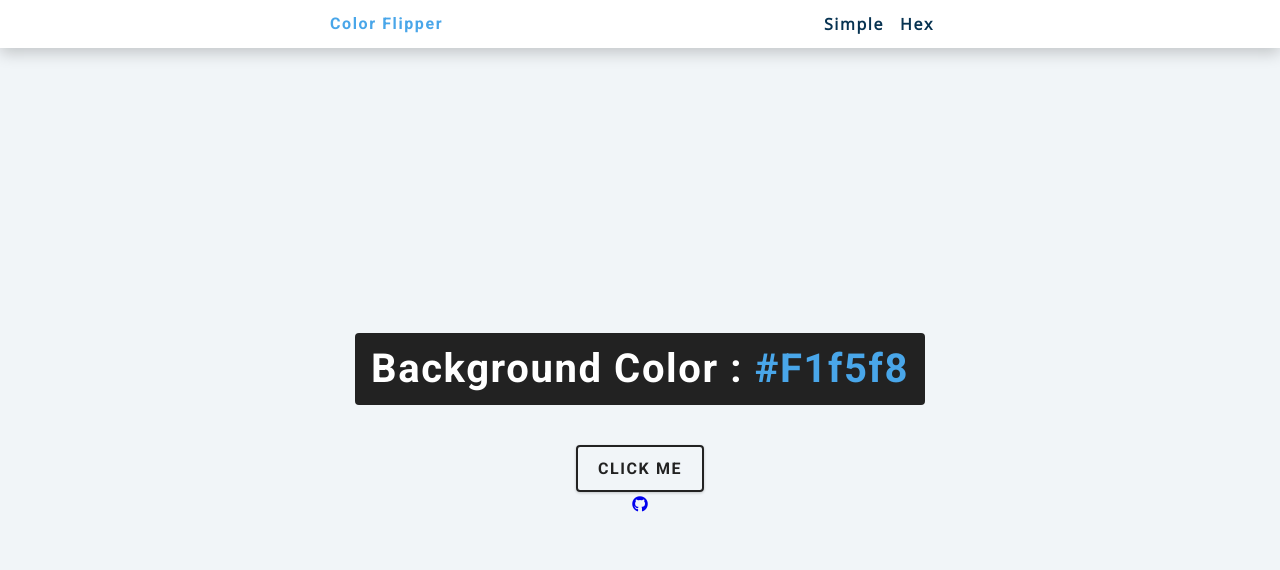
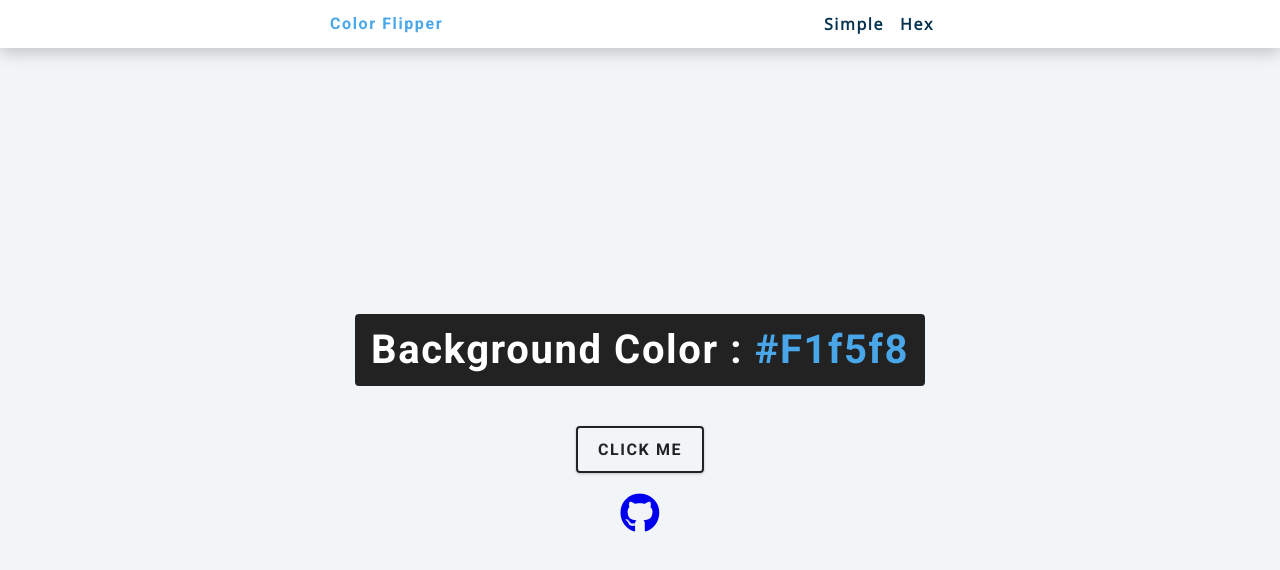
Before and after one commit to Ronaldvan/Color-Flipper, a plain HTML site: page index.html in a window 1280 px wide. Drawn offline with nearby package versions, Linux system fonts and the light colour scheme.

Commit message:
Update styles.css

```diff
--- a/styles.css
+++ b/styles.css
@@ -266,3 +266,15 @@ main {
     color: var(--clr-white);
     background: var(--clr-black);
 }
+
+.fab {
+    font-size: 2.5rem;
+}
+
+.github {
+    padding-top: 20px;
+}
+
+.fab:hover {
+    color: var(--clr-black);
+}
```
